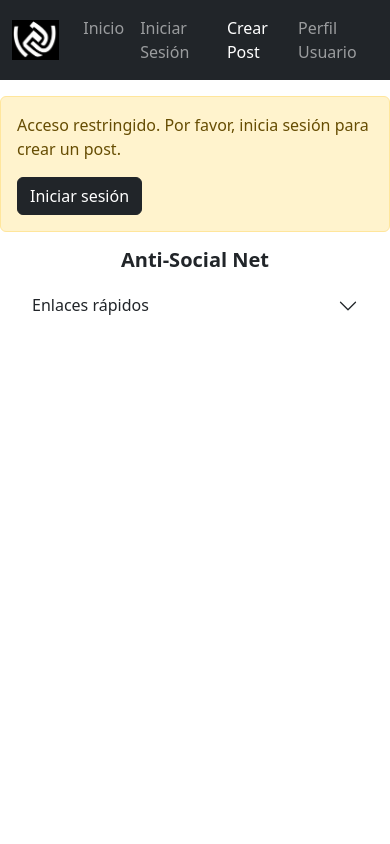
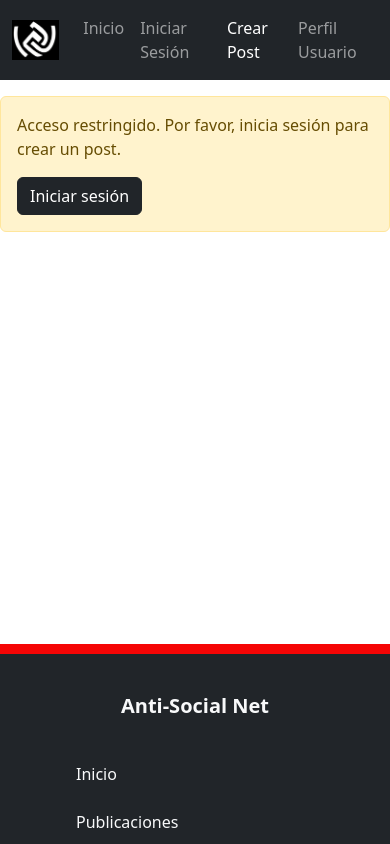
Before and after one commit to FrancoColombano/CIU-TP2-Grupo-1, a React (Vite) app: page /post in a window 390 px wide. Built offline with nearby package versions, Linux system fonts and the light colour scheme.

Commit message:
carga style Footer

```diff
--- a/src/components/Footer.tsx
+++ b/src/components/Footer.tsx
@@ -1,48 +1,43 @@
-import { Container, Row, Col, Accordion } from "react-bootstrap";
+import { Container } from "react-bootstrap";
 import { Link } from "react-router-dom";
 import type { ReactElement } from "react";
 
 export default function Footer(): ReactElement {
 
-  const enlacesRapidos: ReactElement = (
-    <ul className="list-unstyled">
-      <li>
-        <Link to="/" className="text-dark text-decoration-none">Home</Link>
-      </li>
-    </ul>
-  )
+  return (
+    <aside className="sidebar-footer">
+      <Container fluid className="h-100 d-flex flex-column py-4">
+        <div className="mb-4">
+          <h5 className="fw-bold text-light">Anti-Social Net</h5>
+        </div>
 
-
-  return (
-    <footer>
-      <Container>
-        {/* Versión escritorio */}
-
-        <Row className="d-none d-md-flex mb-4"> {/*d-none hace que no se vea en mobile, d-md-flex que se vea en md en adelante*/}
-          <Col md={4} className="mb-3">
-            <h5 className="fw-bold">Anti-Social Net</h5>
-          </Col>
-          <Col md={4} className="mb-3">
-            <h6 className="fw-bold">Enlaces rápidos</h6>
-            {enlacesRapidos}
-          </Col>
-        </Row>
-
-        {/* Versión mobile con acordeones */}
-        <Row className="d-md-none mb-4"> {/*d-md-none hace que no se vea en md en adelante*/}
-          <Col>
-            <h5 className="fw-bold text-center">Anti-Social Net</h5>
-            <Accordion flush>
-              <Accordion.Item eventKey="0">
-                <Accordion.Header>Enlaces rápidos</Accordion.Header>
-                <Accordion.Body className="bg-footer">
-                  {enlacesRapidos}
-                </Accordion.Body>
-              </Accordion.Item>
-            </Accordion>
-          </Col>
-        </Row>
+        <ul className="list-unstyled d-flex flex-column">
+          <li className="mb-3">
+            <Link to="/" className="text-light text-decoration-none d-flex align-items-center p-2 rounded">
+              <i className="bi bi-house-door me-3 fs-5"></i>
+              <span>Inicio</span>
+            </Link>
+          </li>
+          <li className="mb-3">
+            <Link to="/post" className="text-light text-decoration-none d-flex align-items-center p-2 rounded">
+              <i className="bi bi-search me-3 fs-5"></i>
+              <span>Publicaciones</span>
+            </Link>
+          </li>
+          <li className="mb-3">
+            <Link to="/login" className="text-light text-decoration-none d-flex align-items-center p-2 rounded">
+              <i className="bi bi-bell me-3 fs-5"></i>
+              <span>Iniciar Sesion</span>
+            </Link>
+          </li>
+          <li className="mb-3">
+            <Link to="/usuario" className="text-light text-decoration-none d-flex align-items-center p-2 rounded">
+              <i className="bi bi-person me-3 fs-5"></i>
+              <span>Perfil</span>
+            </Link>
+          </li>
+        </ul>
       </Container>
-    </footer>
+    </aside>
   );
 }
--- a/src/styles/estilos.css
+++ b/src/styles/estilos.css
@@ -0,0 +1,156 @@
+.sidebar-footer {
+    position: fixed;
+    left: -240px;
+    top: 75px;
+    height: calc(100vh - 75px);
+    width: 250px;
+    background-color: #212529;
+    border-right: 10px solid #f50505;
+    z-index: 1000;
+    overflow-y: auto;
+    padding: 16px;
+    transition: left 0.3s ease;
+
+}
+
+/* Aparece cuando pasas el cursor */
+.sidebar-footer:hover {
+    left: 0;
+}
+
+/* Trigger o disparador invisible para activar el hover más fácil */
+.sidebar-footer::before {
+    content: '';
+    position: fixed;
+    left: 0;
+    top: 0;
+    width: 5px;
+    /* Área sensible al hover */
+    height: 50vh;
+    z-index: -1;
+}
+
+.sidebar-footer h5 {
+    opacity: 0;
+    transition: opacity 0.3s ease;
+}
+
+.sidebar-footer:hover h5 {
+    opacity: 1;
+}
+
+.sidebar-footer ul {
+    padding: 0;
+}
+
+.sidebar-footer li {
+    margin-bottom: 5px;
+}
+
+.sidebar-footer a {
+    padding: 12px;
+    border-radius: 8px;
+    transition: background-color 0.2s;
+    display: flex;
+    align-items: center;
+}
+
+.sidebar-footer a i {
+    margin-right: 16px;
+    font-size: 24px;
+    min-width: 24px;
+}
+
+.sidebar-footer a span {
+    opacity: 0;
+    transition: opacity 0.3s ease;
+}
+
+.sidebar-footer:hover a span {
+    opacity: 1;
+}
+
+.sidebar-footer a:hover {
+    background-color: #7a7979;
+}
+
+/* No ajustar el body ya que está oculto por defecto */
+body {
+    padding-left: 0;
+}
+
+/* Responsive: bottom bar en mobile (sin auto-hide) */
+@media (max-width: 768px) {
+    .sidebar-footer {
+        left: 0;
+        right: 0;
+        top: auto;
+        bottom: -180px;
+        width: 100%;
+        height: 200px;
+        border-right: none;
+        border-top: 10px solid #f50505;
+        padding: 16px;
+        transition: bottom 0.3s ease;
+    }
+
+    /* Aparece cuando haces hover */
+    .sidebar-footer:hover {
+        bottom: 0;
+    }
+
+    .sidebar-footer::before {
+        left: 0;
+        right: 0;
+        top: auto;
+        bottom: 0;
+        width: 100%;
+        height: 5px;
+        /* Área sensible en la parte inferior */
+    }
+
+    .sidebar-footer::before {
+        content: '';
+        position: fixed;
+        left: 0;
+        top: 0;
+        width: 5px;
+        /* Área sensible al hover */
+        height: 50vh;
+        z-index: -1;
+    }
+
+    .sidebar-footer h5 {
+        display: block;
+        text-align: center;
+        margin-bottom: 12px;
+    }
+
+    .sidebar-footer ul {
+        flex-direction: column !important;
+        align-items: stretch;
+    }
+
+    .sidebar-footer li {
+        margin-bottom: 8px !important;
+    }
+
+    .sidebar-footer a {
+        justify-content: flex-start;
+        padding: 12px 16px;
+    }
+
+    .sidebar-footer a span {
+        display: block;
+    }
+
+    .sidebar-footer a i {
+        margin-right: 16px;
+        font-size: 10px;
+    }
+
+    body {
+        padding-left: 0;
+        padding-bottom: 0;
+    }
+}
```
